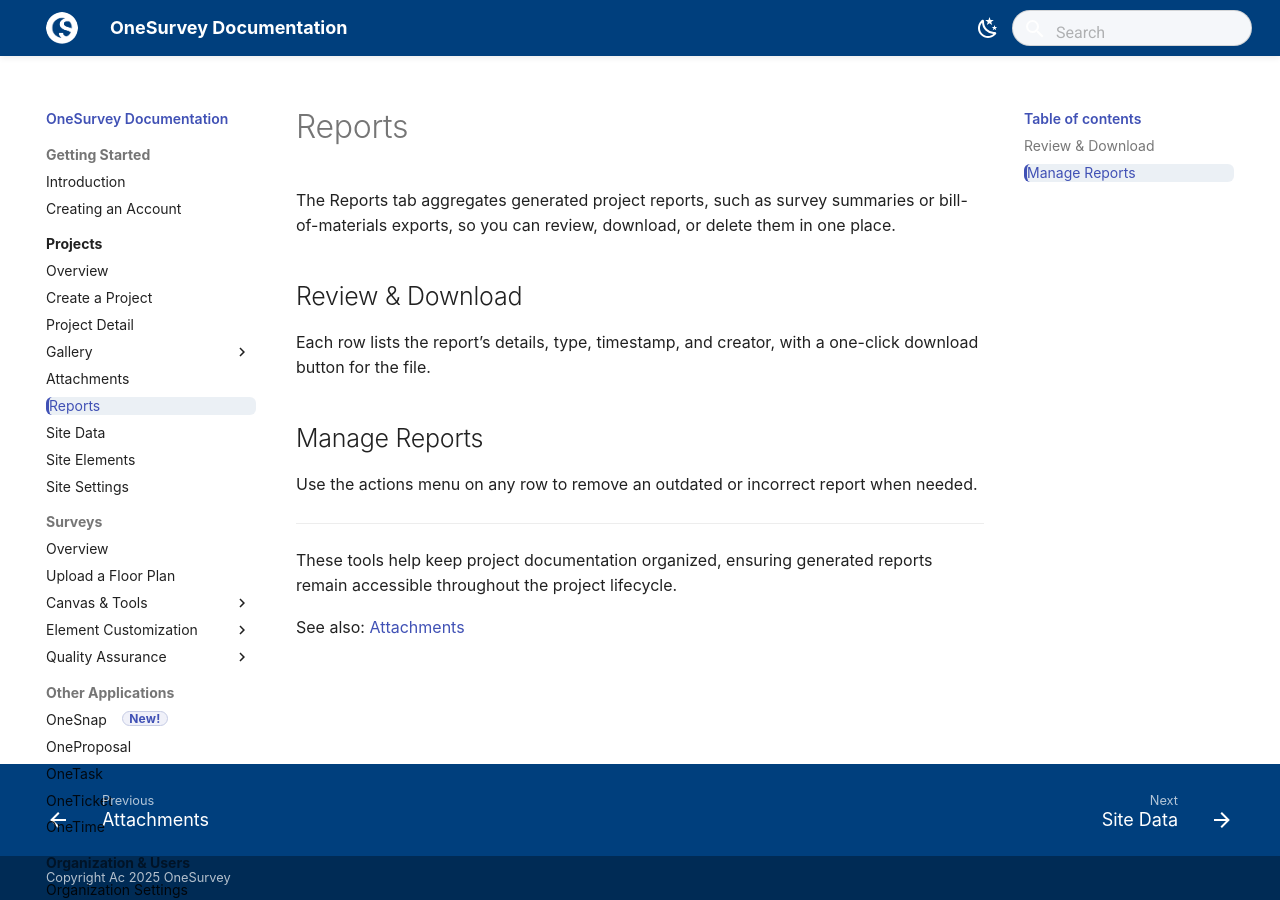
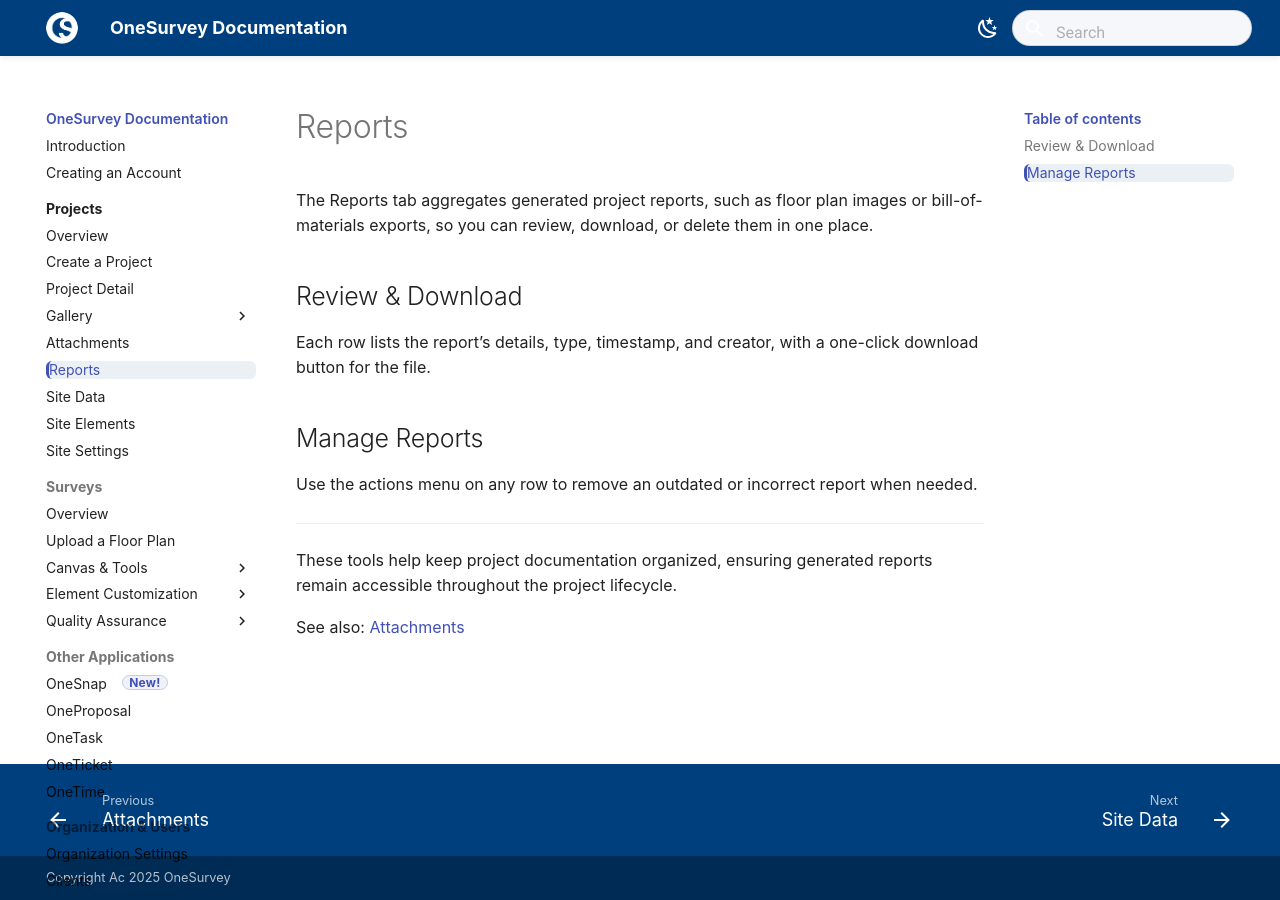
Before and after one commit to rstewartIA/OneSurvey-Docs, an MkDocs documentation site: the page built from docs/projects/reports.md, in a window 1280 px wide. Built offline with MkDocs 1.6.1 and Material for MkDocs 9.7.7, drawn with Linux system fonts in a browser that asks for light colours; some web fonts are replaced.

Commit message:
Updating Introduction and Creating an Account pages

```diff
--- a/docs/projects/reports.md
+++ b/docs/projects/reports.md
@@ -1,6 +1,6 @@
 # Reports
 
-The Reports tab aggregates generated project reports, such as survey summaries or bill-of-materials exports, so you can review, download, or delete them in one place.
+The Reports tab aggregates generated project reports, such as floor plan images or bill-of-materials exports, so you can review, download, or delete them in one place.
 
 ## Review & Download
 
--- a/mkdocs.yml
+++ b/mkdocs.yml
@@ -51,10 +51,9 @@
   - assets/js/year.js
 copyright: 'Copyright Ac <span id="os-year"></span> OneSurvey'
 nav:
-  - Getting Started:
-      - Introduction: index.md
-      - Creating an Account: getting-started/creating-account.md
-      # - Dashboard Tour: getting-started/dashboard-tour.md (removed)
+  - Introduction: index.md
+  - Creating an Account: getting-started/creating-account.md
+  # - Dashboard Tour: getting-started/dashboard-tour.md (removed)
   - Projects:
       - Overview: projects/index.md
       - Create a Project: projects/create-project.md
```
Also changed, not shown: docs/projects/project-photos.md (+1 -1 lines).
